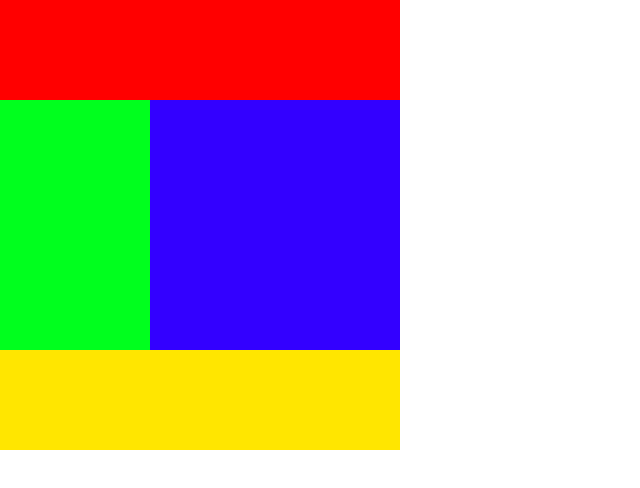
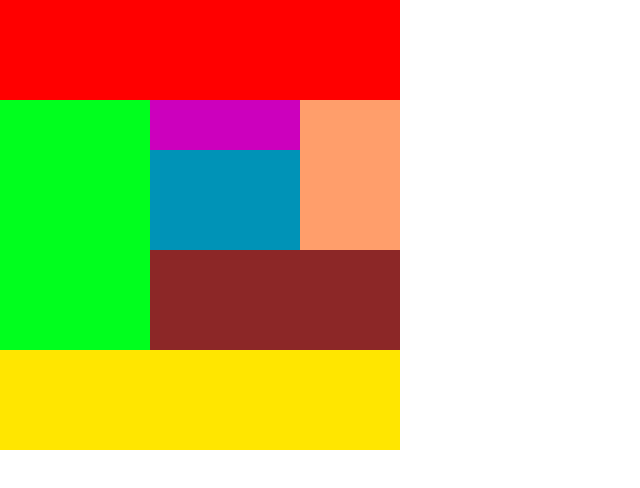
Before and after one commit to ckkegc/sample, a plain HTML site: page index.html in a window 1280 px wide. Shown: the whole page, without its empty margins (0-640 px from the left). Drawn offline with Linux system fonts and the light colour scheme.

Commit message:
https://github.com/ckkegc/sample.git

```diff
--- a/css/style.css
+++ b/css/style.css
@@ -1,13 +1,17 @@
 @charset "utf-8";
 
 .clearfix::after {
-  content: "";
+  content: '';
   display: block;
   clear: both;
 }
 
+.box {
+  width: 400px;
+}
+
 .header {
-  width: 400px;
+  width: 100%;
   height: 100px;
   background: red;
 }
@@ -21,13 +25,52 @@
 
 .right {
   width: 250px;
-  height: 250px;
-  background: #30f;
+  float: left;
+}
+
+.right1 {
+  width: 250px;
+  float: left;
+}
+
+.right2 {
+  float: left;
+}
+
+.right3 {
+  width: 150px;
+  float: left;
+}
+
+.top {
+  width: 150px;
+  height: 50px;
+  background: #cc00bd;
+}
+
+.top-center {
+  width: 150px;
+  height: 100px;
+  background: #0093b7;
+}
+
+.top-right {
+  width: 100px;
+  height: 150px;
+  background: #ff9e6b;
+  float: right;
+}
+
+.right-under {
+  width: 250px;
+  height: 100px;
+  background: #8c2727;
   float: left;
 }
 
 .footer {
-  width: 400px;
+  width: 100%;
   height: 100px;
   background: #ffe600;
+  float: left;
 }
--- a/index.html
+++ b/index.html
@@ -10,12 +10,24 @@
 </head>
 
 <body>
-  <div class="header"></div>
-  <div class="main clearfix">
-    <div class="left"></div>
-    <div class="right"></div>
-  </div>
-  <div class="footer"></div>
+  <div class="box">
+    <div class="header"></div>
+    <div class="main clearfix">
+      <div class="left"></div>
+      <div class="right">
+        <div class="right1">
+          <div class="right2">
+            <div class="right3">
+              <div class="top"></div>
+              <div class="top-center"></div>
+            </div>
+            <div class="top-right"></div>
+          </div>
+          <div class="right-under"></div>
+        </div>
+      </div>
+      <div class="footer"></div>
+    </div>
 </body>
 
 </html>
```
